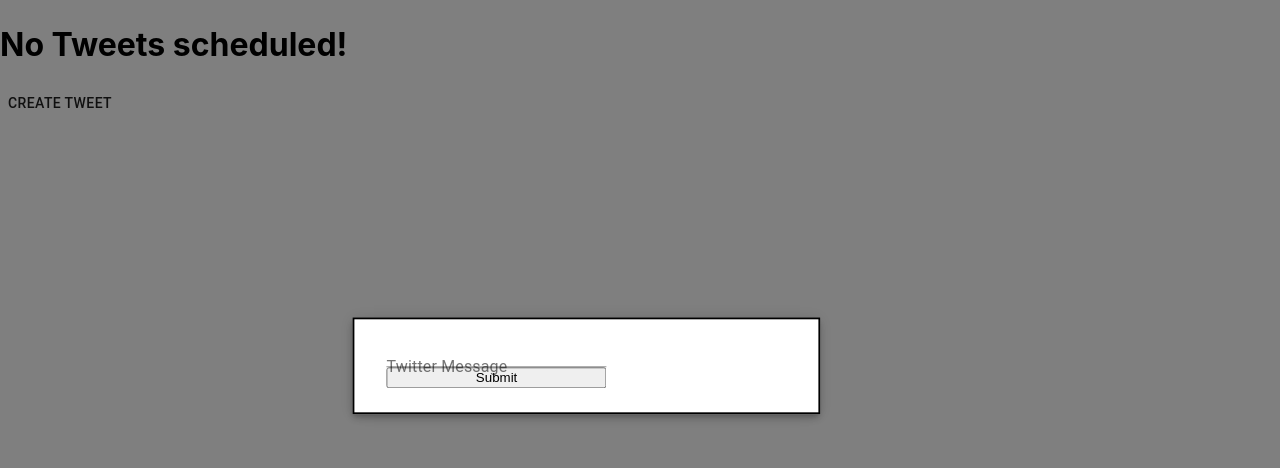
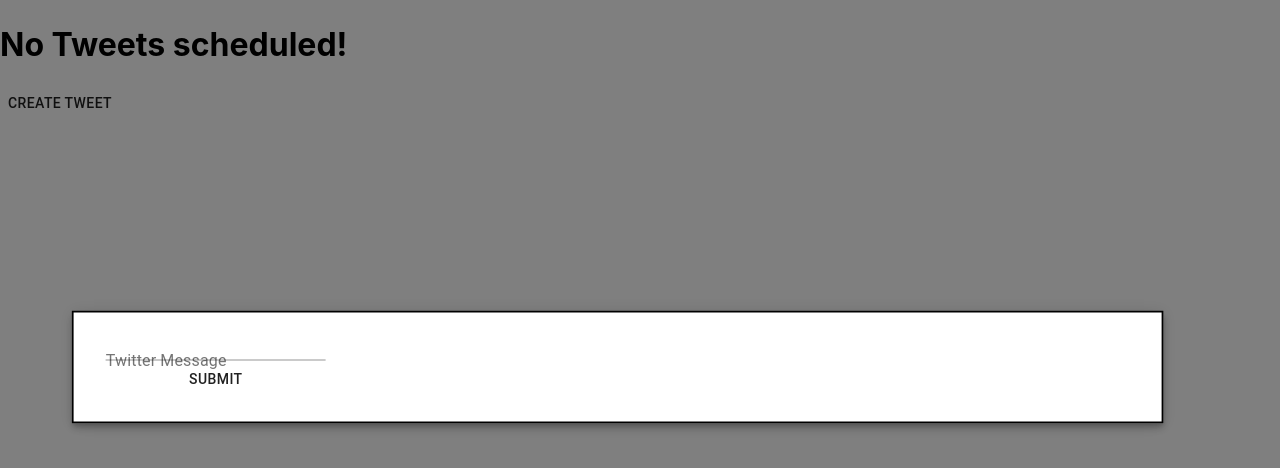
Before and after one commit to AkramRasikh/message-schedule-poc, a React (Create React App) app: page / in a window 1280 px wide. Both pictures are taken after a click on the button "CREATE TWEET". Shown: the top 468 px of the page. Built offline with nearby package versions, Linux system fonts and the light colour scheme.

Commit message:
error message showing for max but not min lenth

```diff
--- a/src/components/form/index.tsx
+++ b/src/components/form/index.tsx
@@ -1,34 +1,43 @@
 import React from 'react';
-import { FormControl, Grid } from '@material-ui/core';
+import { Button, FormControl, Grid } from '@material-ui/core';
 import { useForm } from 'react-hook-form';
 import { FormFieldsProps } from '../../form-fields/twitter-fields';
 
 const Form: React.FC<FormFieldsProps> = ({ fields }) => {
-  const { register, handleSubmit } = useForm({ mode: 'onChange' });
+  const {
+    register,
+    formState: { errors },
+    handleSubmit,
+  } = useForm();
 
   const onSubmit = (fieldData: any) => {
     console.log('fieldData: ', fieldData);
   };
 
   return (
-    <FormControl onSubmit={handleSubmit(onSubmit)}>
+    <form onSubmit={handleSubmit(onSubmit)}>
+      <FormControl>
         {fields.map(
-        ({ InputComponent, name, label, required, rules, ...fieldProps }) => (
+          ({ InputComponent, name, label, required, rules, ...fieldProps }) => {
+            return (
               <Grid key={name}>
                 <InputComponent
                   name={name}
                   label={label}
-              {...fieldProps}
                   register={register(name, {
                     required,
                     ...rules,
                   })}
+                  {...fieldProps}
                 />
+                {errors[name] && <span>{errors[name].message}</span>}
               </Grid>
-        ),
+            );
+          },
         )}
-      <button>Submit</button>
+        <Button type='submit'>Submit</Button>
       </FormControl>
+    </form>
   );
 };
 
--- a/src/components/modal.tsx
+++ b/src/components/modal.tsx
@@ -1,7 +1,7 @@
 import React from 'react';
 import { makeStyles, Theme, createStyles } from '@material-ui/core/styles';
 import Modal from '@material-ui/core/Modal';
-import { Button } from '@material-ui/core';
+import { Button, Grid } from '@material-ui/core';
 
 function rand() {
   return Math.round(Math.random() * 20) - 10;
@@ -22,7 +22,7 @@ const useStyles = makeStyles((theme: Theme) =>
   createStyles({
     paper: {
       position: 'absolute',
-      width: 400,
+      width: '80%',
       backgroundColor: theme.palette.background.paper,
       border: '2px solid #000',
       boxShadow: theme.shadows[5],
@@ -60,7 +60,7 @@ const SimpleModal: React.FC<SimpleModalProps> = ({
   );
 
   return (
-    <div>
+    <Grid>
       <Button type='button' onClick={handleOpen}>
         {openModalText}
       </Button>
@@ -72,7 +72,7 @@ const SimpleModal: React.FC<SimpleModalProps> = ({
       >
         {body}
       </Modal>
-    </div>
+    </Grid>
   );
 };
 
```
Lines whose indentation alone changed are shown as unchanged.
